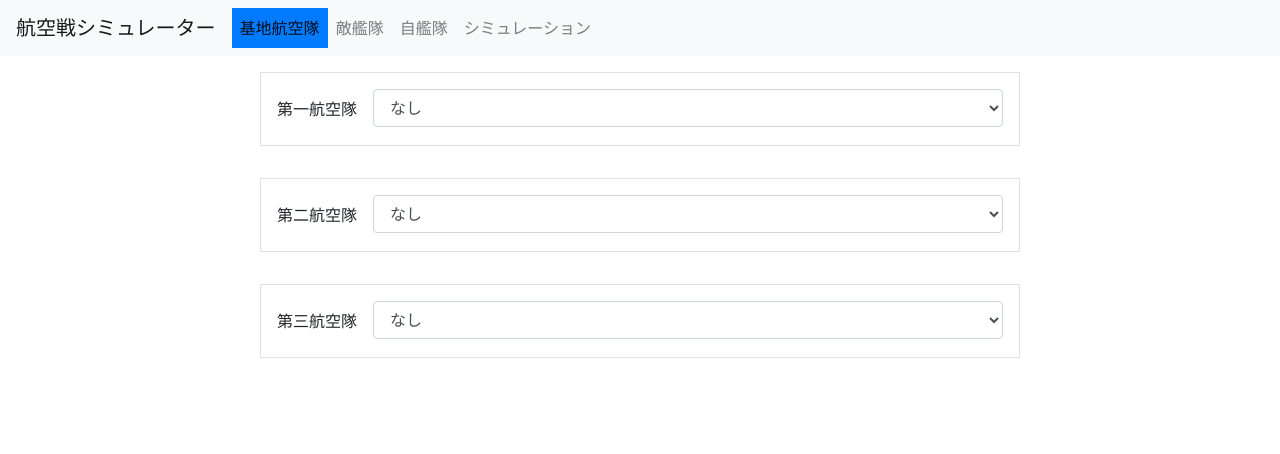
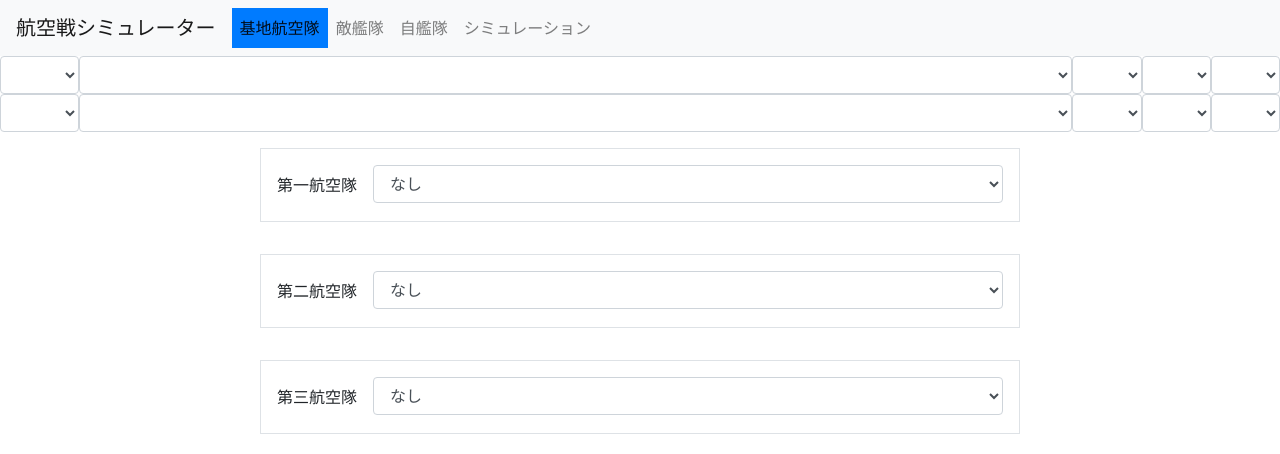
Before and after one commit to YSRKEN/AerialCombatSimulator, an Angular app in the folder ACS-Frontend/: page / in a window 1280 px wide. Shown: the top 454 px of the page. Built offline with nearby package versions, Linux system fonts and the light colour scheme.

Commit message:
装備種リストを表示するルーチンを書いた

```diff
--- a/ACS-Frontend/src/app/control/weapon-selector/weapon-selector.component.html
+++ b/ACS-Frontend/src/app/control/weapon-selector/weapon-selector.component.html
@@ -1,3 +1,22 @@
-<p>
-  weapon-selector works!
-</p>
+<div class="form-group d-flex mb-0">
+  <select class="form-control w-square" name="weaponType" [ngModel]="WeaponType"
+    (ngModelChange)="changeWeaponType($event)">
+    <option *ngFor="let weaponType of WeaponTypeList" [value]="weaponType.value">{{weaponType.name}}</option>
+  </select>
+  <select class="form-control" name="weaponName" [ngModel]="WeaponName"
+    (ngModelChange)="changeWeaponName($event)">
+    <option *ngFor="let weaponName of WeaponNameList" [value]="weaponName.value">{{weaponName.name}}</option>
+  </select>
+  <select class="form-control w-square" name="weaponMas" [ngModel]="WeaponMas"
+    (ngModelChange)="changeWeaponMas($event)">
+    <option *ngFor="let mas of MasList" [value]="mas.value">{{mas.name}}</option>
+  </select>
+  <select class="form-control w-square" name="weaponRf" [ngModel]="WeaponRf"
+    (ngModelChange)="changeWeaponRf($event)">
+    <option *ngFor="let rf of RfList" [value]="rf.value">{{rf.name}}</option>
+  </select>
+  <select class="form-control w-square" name="slotCount" [ngModel]="SlotCount"
+    (ngModelChange)="changeSlotCount($event)">
+    <option *ngFor="let slot of SlotCountList" [value]="slot.value">{{slot.name}}</option>
+  </select>
+</div>
--- a/ACS-Frontend/src/app/control/weapon-selector/weapon-selector.component.scss
+++ b/ACS-Frontend/src/app/control/weapon-selector/weapon-selector.component.scss
@@ -0,0 +1,3 @@
+.w-square{
+	width: calc(5rem + 2px);
+}
--- a/ACS-Frontend/src/app/control/weapon-selector/weapon-selector.component.ts
+++ b/ACS-Frontend/src/app/control/weapon-selector/weapon-selector.component.ts
@@ -1,4 +1,4 @@
-import { Component, OnInit } from '@angular/core';
+import { Component, OnInit, Input } from '@angular/core';
 
 @Component({
   selector: 'app-weapon-selector',
@@ -7,9 +7,45 @@ import { Component, OnInit } from '@angular/core';
 })
 export class WeaponSelectorComponent implements OnInit {
 
+  /**
+   * 基地航空隊の装備だけ表示するならtrue
+   */
+  @Input() category: string;
+
+  WeaponTypeList: { "value": string, "name": string }[];
+
   constructor() { }
 
   ngOnInit() {
+    // 装備種リストを初期化
+    switch(this.category){
+    case 'LBAS':
+      this.WeaponTypeList = [
+        { "value": "0", "name": "なし" },
+        { "value": "5", "name": "艦戦" },
+        { "value": "6", "name": "艦爆" },
+        { "value": "7", "name": "艦攻" },
+        { "value": "8", "name": "艦偵" },
+      ];
+      break;
+    case 'Normal':
+      this.WeaponTypeList = [
+        { "value": "0", "name": "なし" },
+        { "value": "1", "name": "主砲" },
+        { "value": "2", "name": "副砲" },
+        { "value": "3", "name": "魚雷" },
+        { "value": "5", "name": "艦戦" },
+        { "value": "6", "name": "艦爆" },
+        { "value": "7", "name": "艦攻" },
+        { "value": "8", "name": "艦偵" },
+        { "value": "11", "name": "水偵" },
+      ];
+      break;
+    default:
+      this.WeaponTypeList = [
+        { "value": "0", "name": "なし" },
+      ];
+      break;
+    }
   }
-
 }
--- a/ACS-Frontend/src/app/main/main.component.html
+++ b/ACS-Frontend/src/app/main/main.component.html
@@ -3,7 +3,6 @@
   <button type="button" class="navbar-toggler" data-toggle="collapse" data-target="#Navber" aria-controls="Navber" aria-expanded="false" aria-label="ナビゲーションの切替">
     <span class="navbar-toggler-icon"></span>
   </button>
-
   <div class="collapse navbar-collapse" id="Navber">
     <ul class="navbar-nav mr-auto">
       <li class="nav-item" [ngClass]="{'active bg-primary': Mode === 0}">
@@ -21,6 +20,8 @@
     </ul>
   </div>
 </nav>
+<app-weapon-selector category="LBAS"></app-weapon-selector>
+<app-weapon-selector category="Normal"></app-weapon-selector>
 <app-lbasdata [ngClass]="{'d-none': Mode !== 0}"></app-lbasdata>
 <app-enemy-data [ngClass]="{'d-none': Mode !== 1}"></app-enemy-data>
 <app-own-data [ngClass]="{'d-none': Mode !== 2}"></app-own-data>
```
